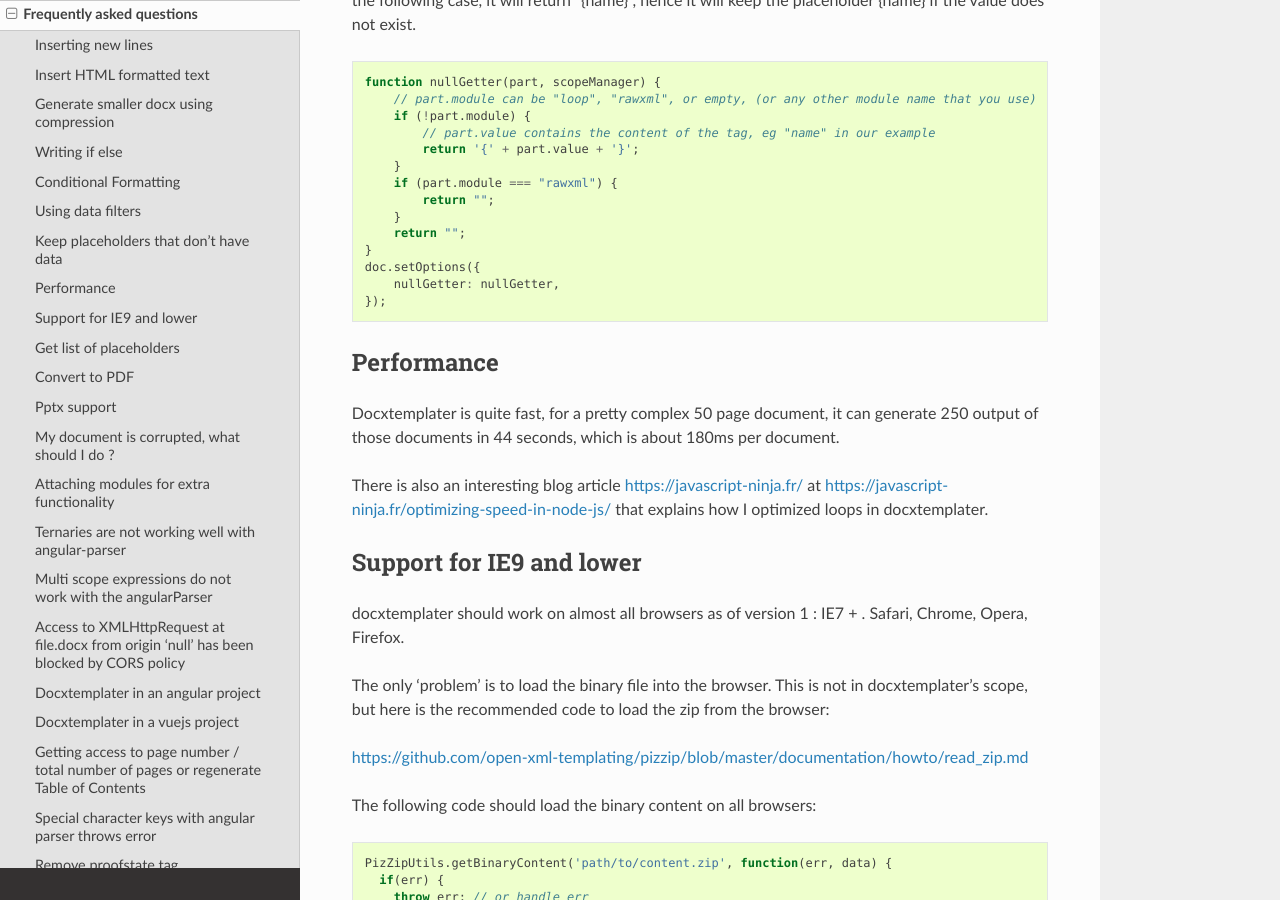
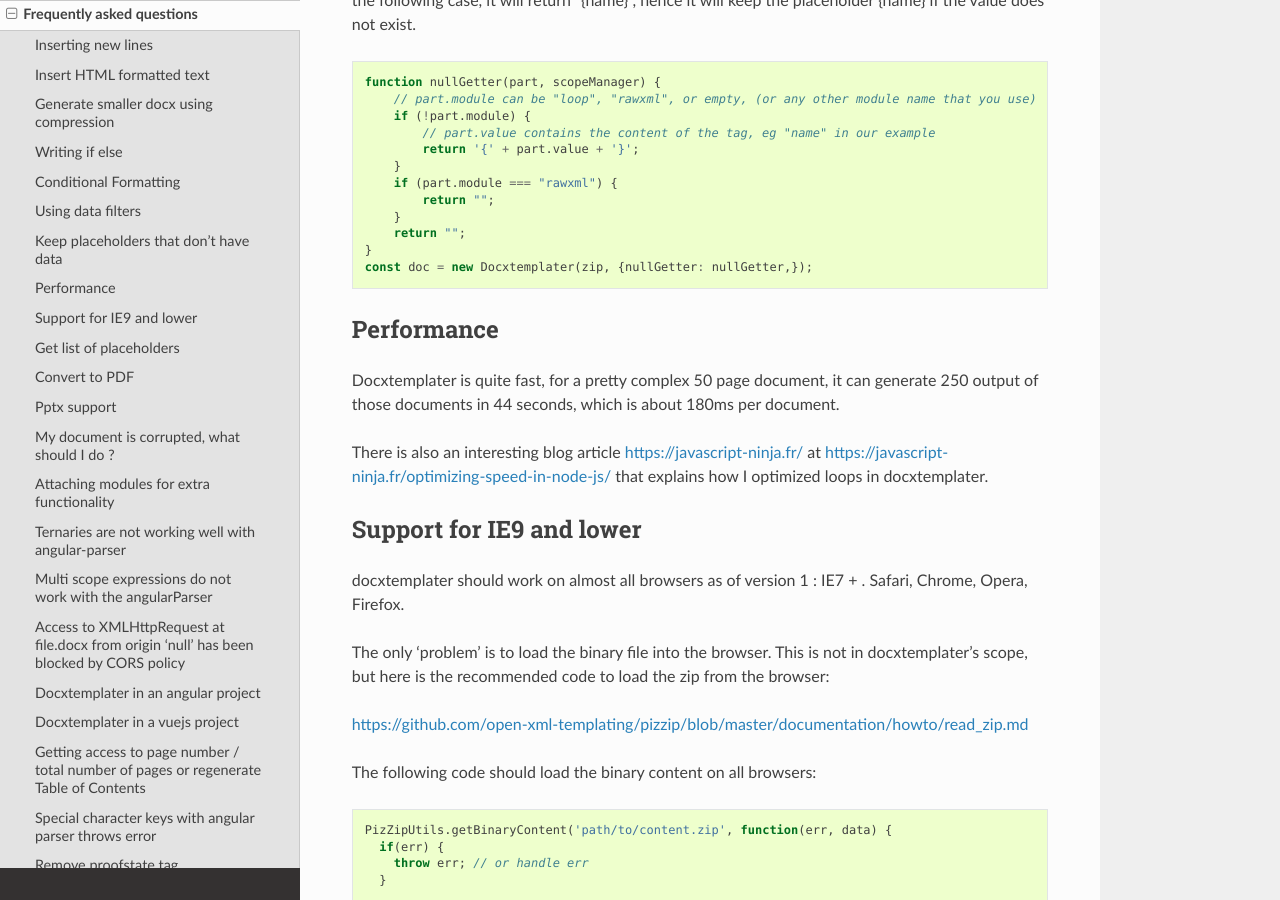
Before and after one commit to open-xml-templating/docxtemplater, a Sphinx documentation site: the page built from docs/source/faq.rst, in a window 1280 px wide and 900 px high, scrolled down 1997 px. Built offline with Sphinx 7.4.7 and the Read the Docs theme 2.0.0, drawn with Linux system fonts in a browser that asks for light colours; some of the changed text lies outside the part shown.

Commit message:
docs:issue#516
remove setOptions from docs

```diff
--- a/docs/source/api.rst
+++ b/docs/source/api.rst
@@ -74,11 +74,6 @@ Methods
 
         This will return you the zip that represents the docx. You can then call `.generate` on this to generate a buffer, string , ... (see https://github.com/open-xml-templating/pizzip/blob/master/documentation/api_pizzip/generate.md)
 
-    setOptions()
-
-        This function is deprecated and you should instead use the new constructor with two arguments.
-        This function is used to configure the docxtemplater instance by changing parser, delimiters, etc. (See https://docxtemplater.readthedocs.io/en/latest/configuration.html).
-
     attachModule(module)
 
         This function is deprecated and you should instead use the new constructor with two arguments.
--- a/docs/source/faq.rst
+++ b/docs/source/faq.rst
@@ -121,9 +121,7 @@ It is possible to customize the value that will be shown for {name} by using the
         }
         return "";
     }
-    doc.setOptions({
-        nullGetter: nullGetter,
-    });
+    const doc = new Docxtemplater(zip, {nullGetter: nullGetter,});
 
 Performance
 -----------
@@ -795,10 +793,7 @@ And each user block will be followed by a pagebreak, except the last user.
         return angularParser(tag);
     }
     const doc = new Docxtemplater();
-    doc.setOptions({
-        parser: parser
-    });
-    doc.loadZip(zip);
+    const doc = new Docxtemplater(zip, {parser: parser,});
     doc.render();
 
 Assignment expression in template
--- a/docs/source/tag_types.rst
+++ b/docs/source/tag_types.rst
@@ -281,9 +281,9 @@ Here we have a list with three items. The first item uses the default tag style,
 
 Custom delimiters may not contain whitespace or the equals sign.
 
-It is also possible to `change the delimiters from docxtemplater.setOptions`_.
+It is also possible to `change the delimiters by using docxtemplater options object`_.
 
-.. _`change the delimiters from docxtemplater.setOptions`: configuration.html#custom-delimiters
+.. _`change the delimiters by using docxtemplater options object`: configuration.html#custom-delimiters
 
 Dash syntax
 -----------
```
